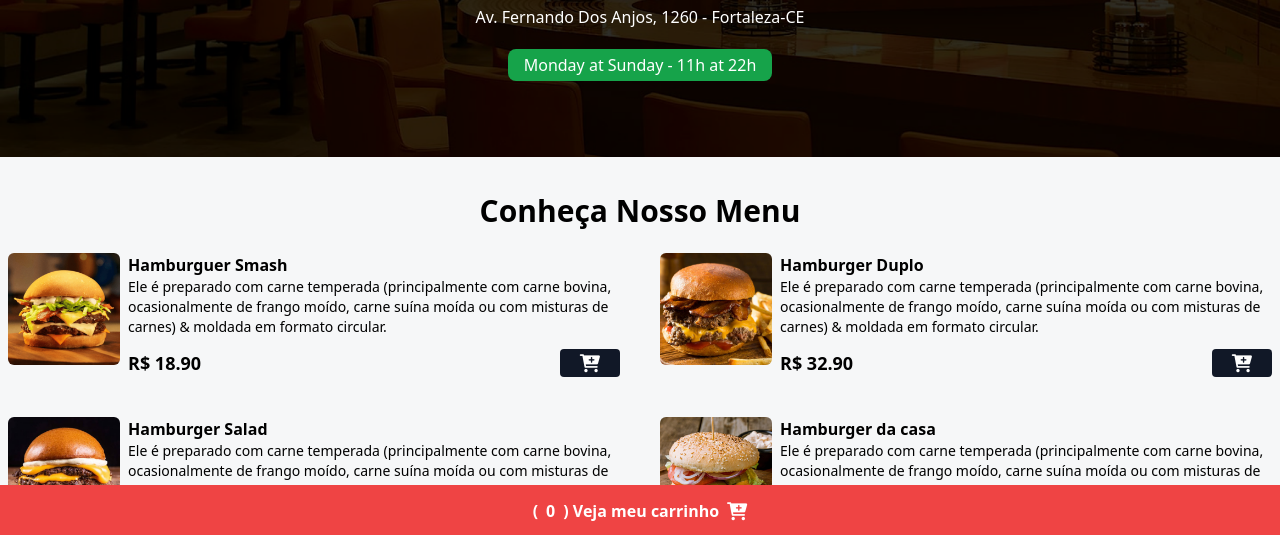
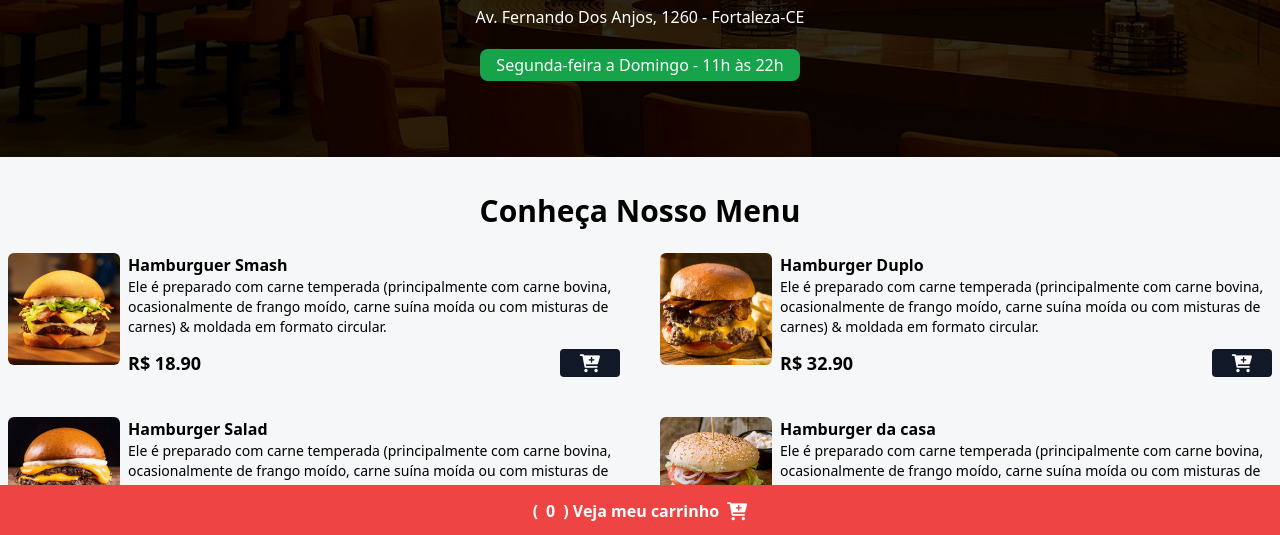
Before and after one commit to Antonio-Vitor-Oliveira-Da-Silva/Hamburgueria-Website, a website: page index.html in a window 1280 px wide. Shown: the part 263-798 px from the top of the page. Drawn offline with nearby package versions, Linux system fonts and the light colour scheme.

Commit message:
Atualizar o index.html

```diff
--- a/index.html
+++ b/index.html
@@ -36,7 +36,7 @@
       <span class="text-white font-medium">Av. Fernando Dos Anjos, 1260 - Fortaleza-CE</span>
 
       <div class="bg-green-600 px-4 py-1 rounded-lg mt-5" id="date-span">
-        <span class="text-white font-medium">Monday at Sunday - 11h at 22h</span>
+        <span class="text-white font-medium">Segunda-feira a Domingo - 11h às 22h</span>
       </div>
 
     </div>
```
